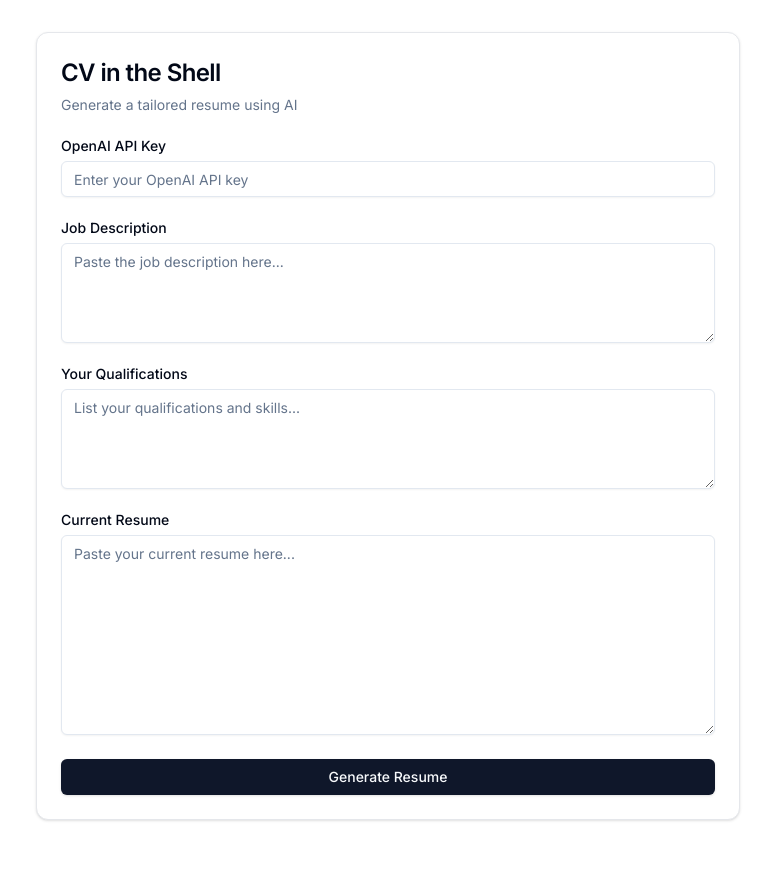
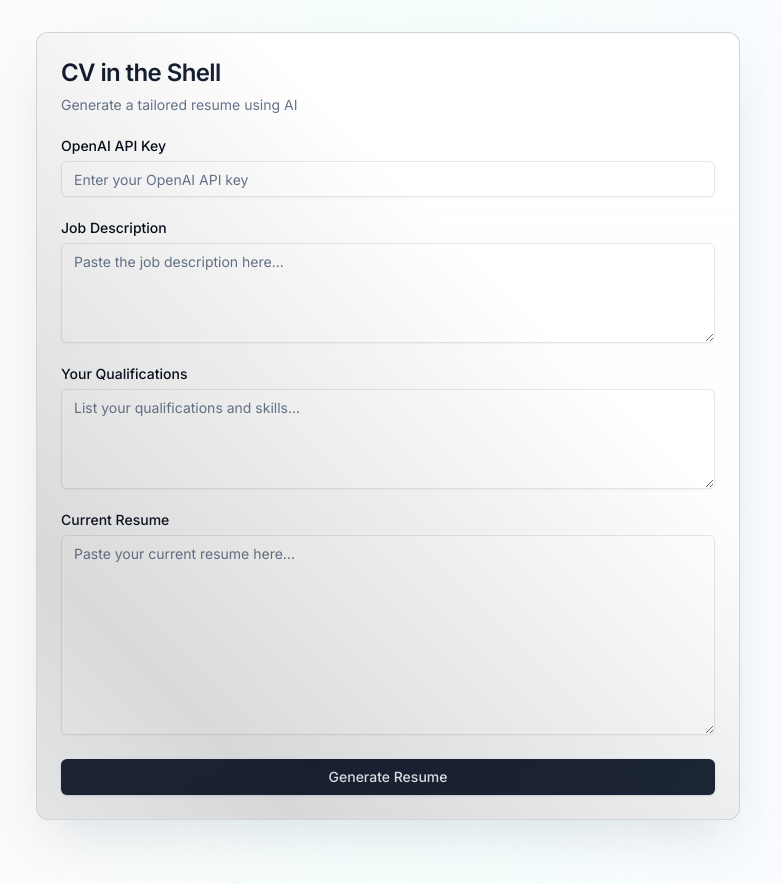
Before and after one commit to endlessblink/cv-in-the-shell-new, a Next.js app: page / in a window 1280 px wide. Shown: the whole page, without its empty margins (252-1034 px from the left). Built offline with nearby package versions, Linux system fonts and the light colour scheme.

Commit message:
Add Magic UI effects and animations

```diff
--- a/app/globals.css
+++ b/app/globals.css
@@ -50,6 +50,45 @@
     --border: 217.2 32.6% 17.5%;
     --input: 217.2 32.6% 17.5%;
     --ring: 212.7 26.8% 83.9%;
+  }
+}
+
+/* Magic UI Animations */
+@keyframes shimmer {
+  0% {
+    background-position: 0 0;
+  }
+  100% {
+    background-position: -200% 0;
+  }
+}
+
+@keyframes gradient {
+  0% {
+    background-position: 0% 50%;
+  }
+  50% {
+    background-position: 100% 50%;
+  }
+  100% {
+    background-position: 0% 50%;
+  }
+}
+
+.animate-shimmer {
+  animation: shimmer 8s linear infinite;
+}
+
+.animate-gradient {
+  animation: gradient 8s linear infinite;
+}
+
+@layer base {
+  * {
+    @apply border-border;
+  }
+  body {
+    @apply bg-background text-foreground;
   }
 }
 
--- a/app/page.tsx
+++ b/app/page.tsx
@@ -68,11 +68,18 @@
   }
 
   return (
-    <main className="min-h-screen bg-background p-8">
-      <div className="container mx-auto max-w-3xl">
-        <Card className="mb-8">
+    <main className="min-h-screen bg-background p-8 relative overflow-hidden">
+      {/* Background gradient effect */}
+      <div className="absolute inset-0 bg-gradient-to-r from-rose-100/20 via-teal-100/20 to-violet-100/20" />
+
+      {/* Spotlight effect */}
+      <div className="pointer-events-none absolute inset-0 bg-gradient-to-r from-transparent via-white/10 to-transparent blur-[100px] transition-all duration-1000 group-hover:via-white/20" />
+
+      <div className="container mx-auto max-w-3xl relative">
+        {/* Main card with shimmer effect */}
+        <Card className="mb-8 relative overflow-hidden border border-slate-800/20 bg-gradient-to-b from-white to-slate-50/50 shadow-2xl shadow-slate-500/20 before:pointer-events-none before:absolute before:inset-0 before:bg-[length:200%_200%] before:bg-[linear-gradient(45deg,transparent_25%,rgba(68,68,68,.2)_50%,transparent_75%,transparent_100%)] before:animate-shimmer">
           <CardHeader>
-            <CardTitle className="text-2xl">CV in the Shell</CardTitle>
+            <CardTitle className="text-2xl bg-clip-text text-transparent bg-gradient-to-r from-slate-900 via-slate-800 to-slate-900 animate-gradient">CV in the Shell</CardTitle>
             <CardDescription>Generate a tailored resume using AI</CardDescription>
           </CardHeader>
           <CardContent className="space-y-6">
@@ -85,6 +92,7 @@
                 value={apiKey}
                 onChange={(e) => setApiKey(e.target.value)}
                 placeholder="Enter your OpenAI API key"
+                className="transition-all duration-300 hover:border-slate-400 focus:ring-2 focus:ring-slate-400/50"
               />
             </div>
 
@@ -96,7 +104,7 @@
                 value={jobDescription}
                 onChange={(e) => setJobDescription(e.target.value)}
                 placeholder="Paste the job description here..."
-                className="min-h-[100px]"
+                className="min-h-[100px] transition-all duration-300 hover:border-slate-400 focus:ring-2 focus:ring-slate-400/50"
               />
             </div>
 
@@ -108,7 +116,7 @@
                 value={qualifications}
                 onChange={(e) => setQualifications(e.target.value)}
                 placeholder="List your qualifications and skills..."
-                className="min-h-[100px]"
+                className="min-h-[100px] transition-all duration-300 hover:border-slate-400 focus:ring-2 focus:ring-slate-400/50"
               />
             </div>
 
@@ -120,7 +128,7 @@
                 value={currentResume}
                 onChange={(e) => setCurrentResume(e.target.value)}
                 placeholder="Paste your current resume here..."
-                className="min-h-[200px]"
+                className="min-h-[200px] transition-all duration-300 hover:border-slate-400 focus:ring-2 focus:ring-slate-400/50"
               />
             </div>
           </CardContent>
@@ -128,7 +136,7 @@
             <Button
               onClick={generateResume}
               disabled={isLoading}
-              className="w-full"
+              className="w-full bg-gradient-to-r from-slate-800 via-slate-900 to-slate-800 hover:opacity-90 transition-all duration-300 animate-gradient bg-[length:200%_200%]"
             >
               {isLoading ? 'Generating...' : 'Generate Resume'}
             </Button>
@@ -136,7 +144,7 @@
         </Card>
 
         {error && (
-          <Card className="border-destructive">
+          <Card className="border-destructive animate-in slide-in-from-top-4 duration-300">
             <CardContent className="pt-6">
               <p className="text-destructive">{error}</p>
             </CardContent>
@@ -144,7 +152,7 @@
         )}
 
         {generatedResume && (
-          <Card>
+          <Card className="animate-in slide-in-from-bottom-4 duration-300 border border-slate-800/20 bg-gradient-to-b from-white to-slate-50/50">
             <CardHeader>
               <CardTitle>Generated Resume</CardTitle>
               <CardDescription>Your AI-tailored resume is ready</CardDescription>
--- a/tailwind.config.js
+++ b/tailwind.config.js
@@ -65,10 +65,20 @@
           from: { height: "var(--radix-accordion-content-height)" },
           to: { height: 0 },
         },
+        shimmer: {
+          "0%": { backgroundPosition: "0 0" },
+          "100%": { backgroundPosition: "-200% 0" },
+        },
+        gradient: {
+          "0%, 100%": { backgroundPosition: "0% 50%" },
+          "50%": { backgroundPosition: "100% 50%" },
+        },
       },
       animation: {
         "accordion-down": "accordion-down 0.2s ease-out",
         "accordion-up": "accordion-up 0.2s ease-out",
+        shimmer: "shimmer 8s linear infinite",
+        gradient: "gradient 8s linear infinite",
       },
     },
   },
```
